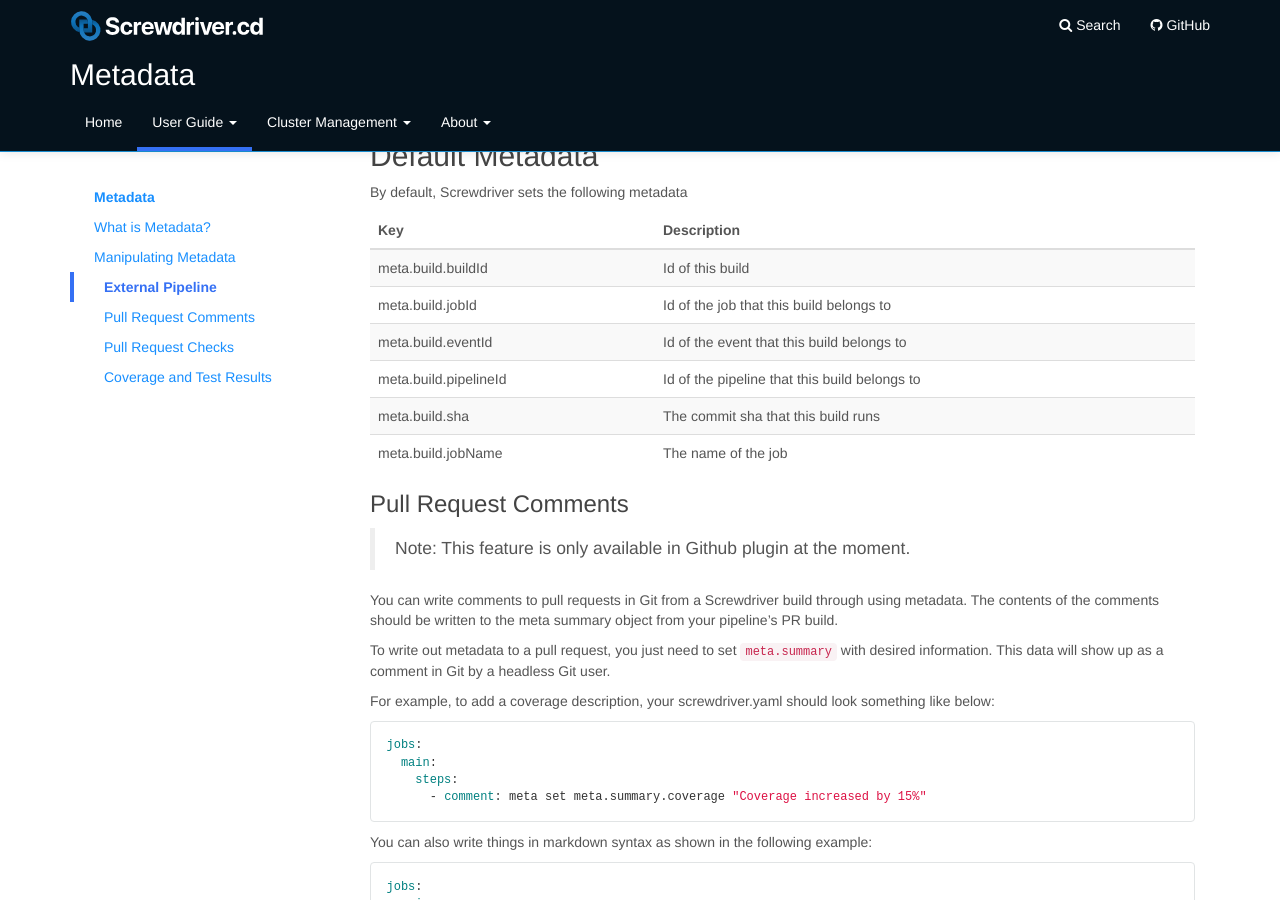
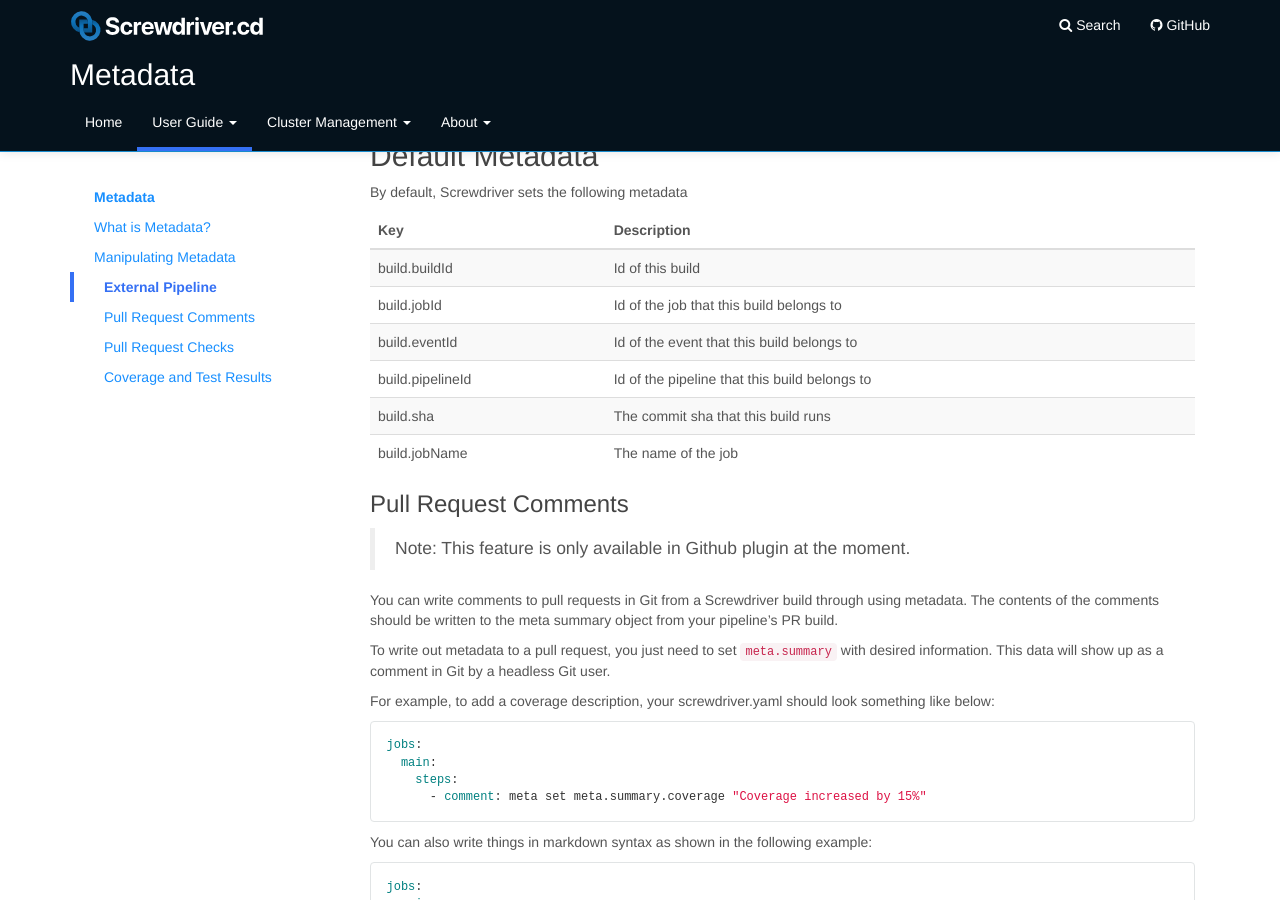
Before and after one commit to screwdriver-cd/guide, a Jekyll site: the page built from docs/user-guide/metadata.md, in a window 1280 px wide and 900 px high, scrolled down 1098 px. Built offline with Jekyll 4.4.1, drawn with Linux system fonts in a browser that asks for light colours.

Commit message:
fix: fix key path for default build meta

```diff
--- a/docs/user-guide/metadata.md
+++ b/docs/user-guide/metadata.md
@@ -78,12 +78,12 @@ By default, Screwdriver sets the following metadata
 
 | Key | Description |
 | --- | ----------- |
-| meta.build.buildId | Id of this build |
-| meta.build.jobId | Id of the job that this build belongs to |
-| meta.build.eventId | Id of the event that this build belongs to |
-| meta.build.pipelineId | Id of the pipeline that this build belongs to |
-| meta.build.sha | The commit sha that this build runs |
-| meta.build.jobName | The name of the job |
+| build.buildId | Id of this build |
+| build.jobId | Id of the job that this build belongs to |
+| build.eventId | Id of the event that this build belongs to |
+| build.pipelineId | Id of the pipeline that this build belongs to |
+| build.sha | The commit sha that this build runs |
+| build.jobName | The name of the job |
 
 ### Pull Request Comments
 
```
